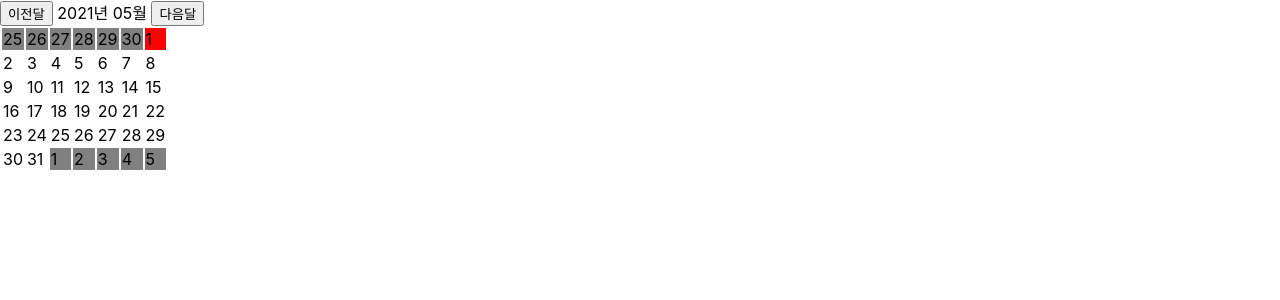
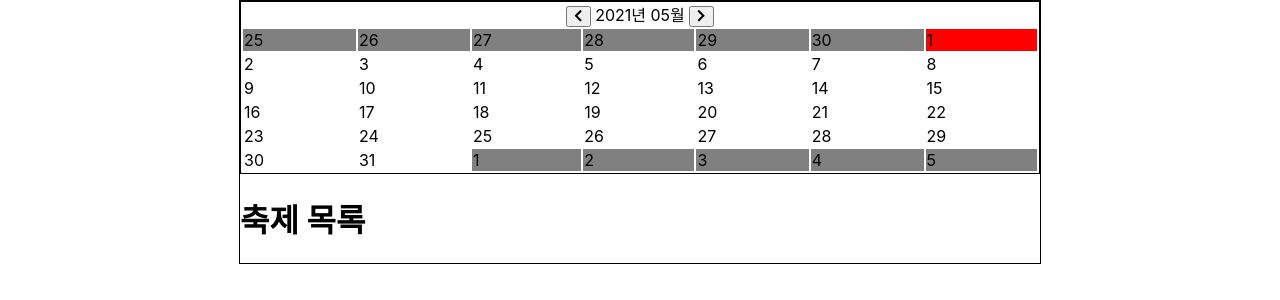
Before and after one commit to knsan189/festival-front, a React (Create React App) app: page / in a window 1280 px wide. Shown: the top 300 px of the page. Built offline with nearby package versions, Linux system fonts and the light colour scheme.

Commit message:
Festival List add, fontawesome add, calender status setting

```diff
--- a/package.json
+++ b/package.json
@@ -3,6 +3,7 @@
   "version": "0.1.0",
   "private": true,
   "dependencies": {
+    "@fortawesome/fontawesome-free": "^5.15.3",
     "@testing-library/jest-dom": "^5.11.4",
     "@testing-library/react": "^11.1.0",
     "@testing-library/user-event": "^12.1.10",
--- a/src/app.jsx
+++ b/src/app.jsx
@@ -1,82 +1,36 @@
 import axios from 'axios';
-import './app.module.css';
-import { useState } from 'react';
+import styles from './app.module.css';
 import Festival from './service/festival';
-import moment from 'moment';
 import Calender from './components/calender';
 import FestivalList from './components/festival_list/festival_list';
+import moment from 'moment'
+import { useState } from 'react';
 
 
+// const httpClient = axios.create({
+//   baseURL : 'http://api.data.go.kr/openapi/tn_pubr_public_cltur_fstvl_api',
+//   params : { key : 'P/todAwLp6jB3Dx9vFBWu/BbzqviE4YaMhDnJ1Jyl77akvPHajFVr72AqAgiUCRoCAq27WO29pYAIR3meH3MHw=='}
+// })
+// const festival = new Festival(httpClient)
 
-const httpClient = axios.create({
-  baseURL : 'http://api.data.go.kr/openapi/tn_pubr_public_cltur_fstvl_api',
-  params : { key : 'P/todAwLp6jB3Dx9vFBWu/BbzqviE4YaMhDnJ1Jyl77akvPHajFVr72AqAgiUCRoCAq27WO29pYAIR3meH3MHw=='}
-})
-const festival = new Festival(httpClient)
+function App() {
+  const onSubtrack = () => {setMoment(getMoment.clone().subtract(1, 'month'))}
+  const onAdd = () =>{setMoment(getMoment.clone().add(1, 'month'))}
+  const [getMoment, setMoment] = useState(moment());
+  const today = getMoment;
 
 
-function App() {
+  const [date, setDate] = useState('')
+  const dayInfo = (info) => {
+    setDate(info)
 
-  const [getMoment, setMoment] = useState(moment());
-  const today = getMoment
-  const firstWeek = today.clone().startOf('month').week()
-  const lastWeek = today.clone().endOf('month').week() === 1 ? 53 : today.clone().endOf('month').week()
-
-  const onSubtrack = () => {
-    setMoment(getMoment.clone().subtract(1, 'month'))
-  }
-
-  const onAdd = () =>{
-    setMoment(getMoment.clone().add(1, 'month'))
-  }
-
-  const calendarArr = () => {
-
-    let result = [];
-    let week = firstWeek;
-    for(week; week <= lastWeek; week++){
-      result = result.concat(
-        <tr key={week}>
-          {
-            Array(7).fill(0).map((data, index) => {
-              let days = today.clone().startOf('year').week(week).startOf('week').add(index,
-                'day');
-              if(moment().format('YYYYMMDD') === days.format('YYYYMMDD')){
-                return (
-                  <td key= {index} style={{background : 'red'}}>
-                    <span>{days.format('D')}</span>
-                  </td>
-                )
-              }
-              else if(days.format('MM') !== today.format('MM')){
-                return (
-                  <td key= {index} style={{background : 'gray'}}>
-                    <span>{days.format('D')}</span>
-                  </td>
-                )
-              }
-              else {
-                return (
-                  <td key= {index}>
-                    <span>{days.format('D')}</span>
-                  </td>
-                )
-              }
-
-            })
-          }
-        </tr>
-      )
-
-    }
-    return result;
   }
 
 
   return (
-    <div className="wrap">
-      <Calender onSubtrack={onSubtrack} onAdd={onAdd} calender={calendarArr} today={today}/>
-      <FestivalList />
+    <div className={styles.app}>
+      <Calender today={today} onAdd={onAdd} onSubtrack={onSubtrack} dayInfo={dayInfo}/>
+      <FestivalList date={date}/>
     </div>
 
   );
--- a/src/app.module.css
+++ b/src/app.module.css
@@ -1 +1,4 @@
-.App{width:800px; margin:0 auto;}
+.app{
+    width:800px;
+    margin:0 auto;
+    border:1px solid black}
--- a/src/components/calender.jsx
+++ b/src/components/calender.jsx
@@ -1,21 +1,35 @@
-import React from 'react';
+import styles from './calender.module.css'
+import CalenderWeek from './calender/calender_week';
 
-const Calender = ({onSubtrack, onAdd, calender, today}) => {
+const Calender = ({today, onSubtrack, onAdd, dayInfo}) => {
+
+    const firstWeek = today.clone().startOf('month').week()
+    const lastWeek = today.clone().endOf('month').week() === 1 ? 53 : today.clone().endOf('month').week()
+
+    let result = [];
+    let week = firstWeek;
+
+    const calenderArr = () => {
+        for(week; week<=lastWeek; week++){
+            result = result.concat( <CalenderWeek today={today} key={week} week={week} dayInfo={dayInfo}/> )
+        }
+        return result;
+    }
 
     return (
-            <>
-                <div className="control">
-                    <button onClick={onSubtrack}>이전달</button>
+            <div className={styles.calender}>
+                <div className={styles.bar}>
+                    <button onClick={onSubtrack} type="button"><i className="fas fa-chevron-left"></i></button>
                     <span> {today.format('YYYY년 MM월 ')}</span>
-                    <button onClick={onAdd}>다음달</button>
+                    <button onClick={onAdd} type="button"><i className="fas fa-chevron-right"></i></button>
                 </div>
 
-                <table>
+                <table className={styles.table}>
                     <tbody>
-                        {calender()}
+                        {calenderArr()}
                     </tbody>
                 </table>
-            </>
+            </div>
         )
 }
 
--- /dev/null
+++ b/src/components/calender.module.css
@@ -0,0 +1,12 @@
+.calender{
+    border:1px solid black
+}
+
+.bar{
+    width:100%;
+    text-align: center;
+}
+
+.table{
+    width:100%;
+}
--- /dev/null
+++ b/src/components/calender/calender_day.jsx
@@ -0,0 +1,19 @@
+import React from 'react';
+import moment from 'moment';
+
+
+const CalenderDay = ({days, today, dayInfo}) => {
+
+    const color = moment().format('YYYYMMDD') === days.format('YYYYMMDD') ? 'red' : days.format('MM') !== today.format('MM') ? 'gray' : 'inherit'
+        return (
+        <>
+            <td style={{background : color}} onClick={() => dayInfo(days)}>
+                <span>
+                    {days.format('D')}
+                </span>
+            </td>
+        </>
+        )
+}
+
+export default CalenderDay;
--- /dev/null
+++ b/src/components/calender/calender_week.jsx
@@ -0,0 +1,18 @@
+import React from 'react';
+import CalenderDay from './calender_day';
+
+const CalenderWeek = ({today, week, dayInfo}) => (
+
+            <tr>
+                {
+                    Array(7).fill(0).map((data, index) => {
+                        let days = today.clone().startOf('year').week(week).startOf('week').add(index, 'day');
+                    return(
+                            <CalenderDay key={index} days={days} today={today} dayInfo={dayInfo}/>
+                        );
+                    })
+                }
+            </tr>
+    );
+
+export default CalenderWeek;
--- a/src/components/festival_list/festival_list.jsx
+++ b/src/components/festival_list/festival_list.jsx
@@ -1,7 +1,17 @@
-import React from 'react';
+import React, { useState } from 'react';
+import moment from 'moment';
 
-const FestivalList = (props) => (
-            <span></span>
-    );
+const FestivalList = ({date}) => {
+
+
+            return (
+            <>
+                <h1>축제 목록</h1>
+                {
+                    date && <p> 선택하신 날짜 <span> {date.format('YYYY년 MM월 DD일')}</span> </p>
+                }
+            </>
+            )
+    }
 
 export default FestivalList;
--- a/src/index.js
+++ b/src/index.js
@@ -2,6 +2,7 @@ import React from 'react';
 import ReactDOM from 'react-dom';
 import './index.css';
 import App from './app';
+import '@fortawesome/fontawesome-free/js/all.js';
 
 
 ReactDOM.render(
```
Also changed, not shown: 1 other file (tests, documents, lock files or other folders).
